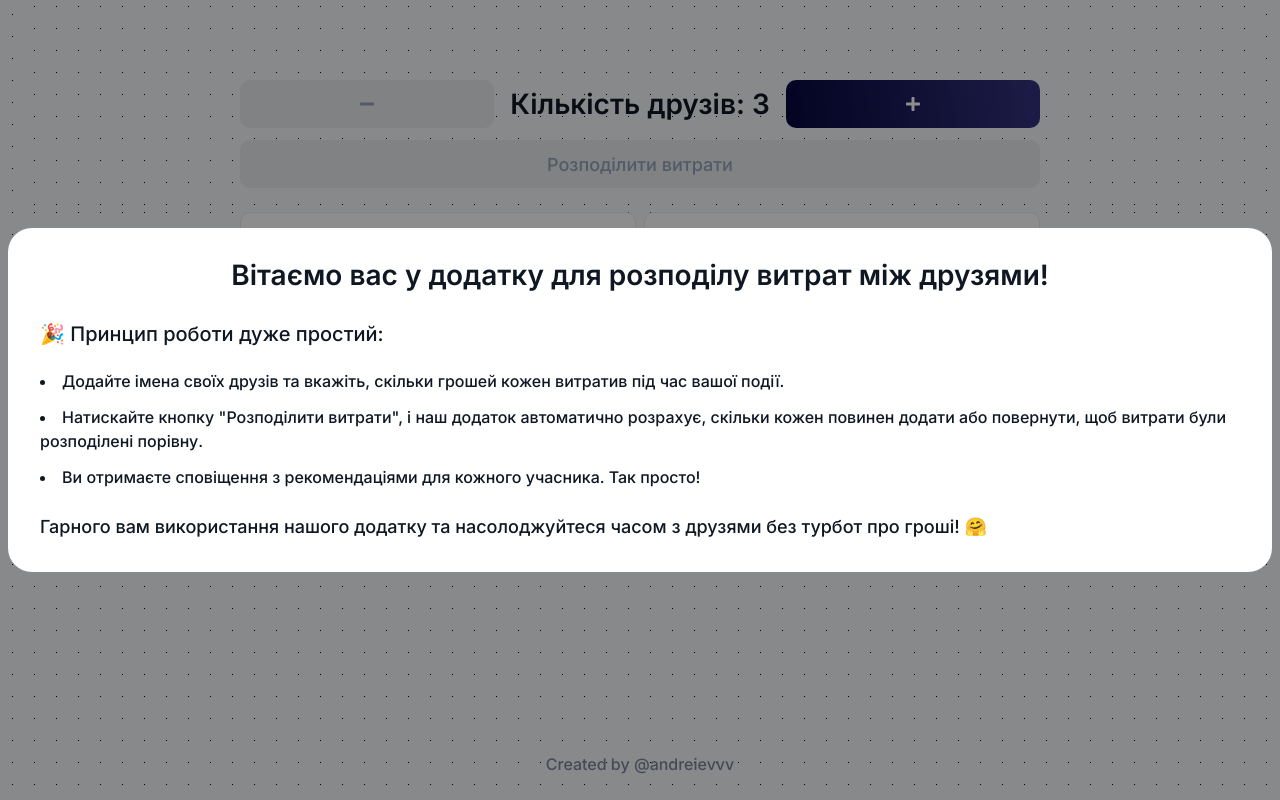
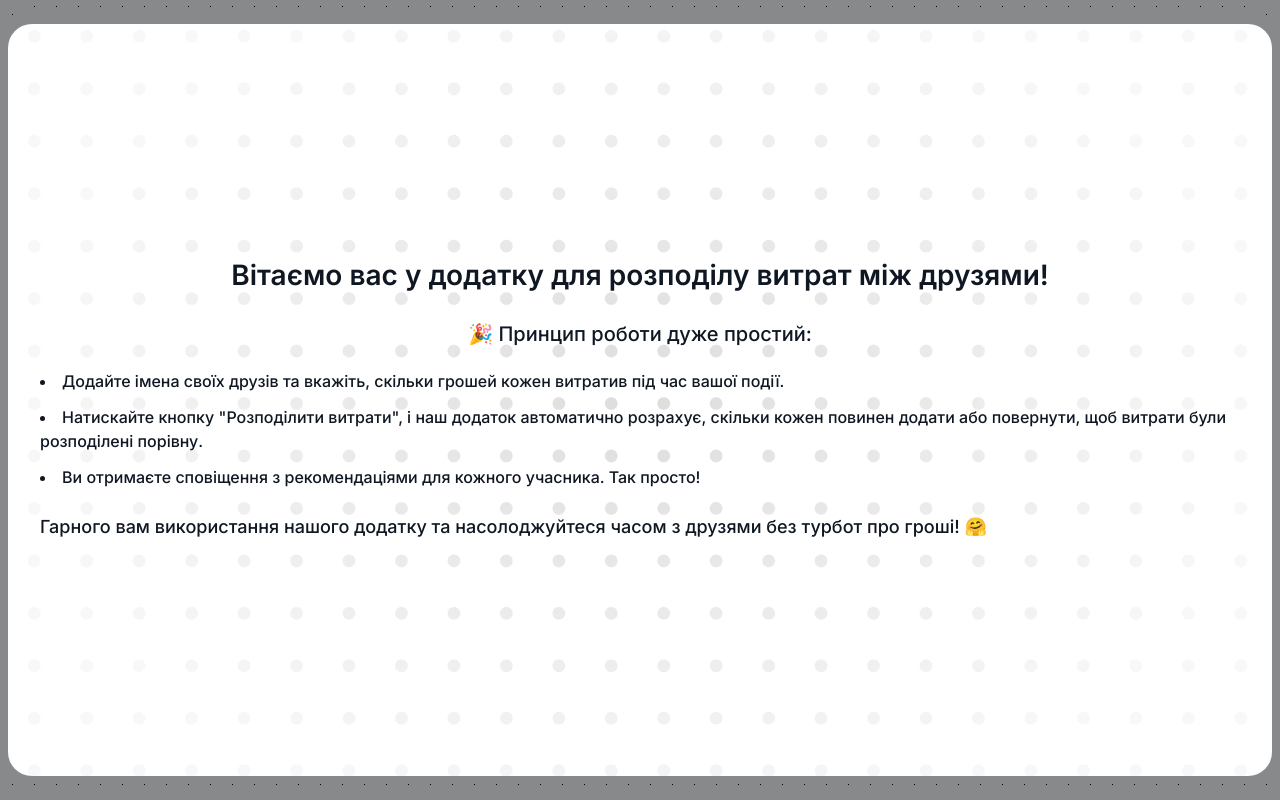
Before and after one commit to SlavaAndreievvvv/calculator, a Next.js app: page / in a window 1280 px wide. Built offline with nearby package versions, Linux system fonts and the light colour scheme.

Commit message:
⚡️ fix modal

```diff
--- a/src/ui/components/Popup/Popup.module.css
+++ b/src/ui/components/Popup/Popup.module.css
@@ -1,6 +1,6 @@
 .container {
   background-color: rgba(0, 0, 0, 0.447);
-  position: absolute;
+  position: fixed;
   inset: 0;
   display: flex;
   justify-content: center;
@@ -11,8 +11,14 @@
 
 .card {
   background-color: var(--color-white);
+  background-image: url("/modal-bg.png");
+  background-position: center;
+  background-repeat: no-repeat;
+  background-size: cover;
   padding: 24px 32px;
   border-radius: 24px;
+  height: calc(100vh - 48px);
+  overflow: auto;
 }
 @media (min-width: 768px) {
   .card {
--- a/src/ui/components/Popup/Popup.tsx
+++ b/src/ui/components/Popup/Popup.tsx
@@ -2,7 +2,7 @@
 
 import clsx from "clsx";
 import { motion } from "framer-motion";
-import { ReactNode, forwardRef, Ref } from "react";
+import { ReactNode, forwardRef, Ref, useEffect } from "react";
 import styles from "./Popup.module.css";
 
 export interface PopupProps {
@@ -10,14 +10,24 @@ export interface PopupProps {
   cardClassName?: string;
   children: ReactNode;
   isOpen?: boolean;
-  onClose?: () => void;
 }
 
 export const Popup = forwardRef(
   (
-    { className, cardClassName, children, isOpen = false, onClose }: PopupProps,
+    { className, cardClassName, children, isOpen = false }: PopupProps,
     ref: Ref<HTMLDivElement>
   ) => {
+    useEffect(() => {
+      if (isOpen) {
+        document.body.style.overflow = "hidden";
+      } else {
+        document.body.style.overflow = "visible";
+      }
+      return () => {
+        document.body.style.overflow = "visible";
+      };
+    }, [isOpen]);
+
     return isOpen ? (
       <div className={clsx(styles.container, className)}>
         <motion.div
@@ -30,7 +40,9 @@ export const Popup = forwardRef(
           {children}
         </motion.div>
       </div>
-    ) : null;
+    ) : (
+      <></>
+    );
   }
 );
 
--- a/src/ui/pages/HomePage/HomePage.tsx
+++ b/src/ui/pages/HomePage/HomePage.tsx
@@ -193,11 +193,7 @@ export const HomePage = () => {
           <HomePageResults results={results} />
         </Popup>
 
-        <Popup
-          onClose={() => setIsAboutPopupOpen(false)}
-          ref={aboutRef}
-          isOpen={isAboutPopupOpen}
-        >
+        <Popup ref={aboutRef} isOpen={isAboutPopupOpen}>
           <HomePageAbout />
         </Popup>
 
--- a/src/ui/pages/HomePage/components/About/HomePageAbout.module.css
+++ b/src/ui/pages/HomePage/components/About/HomePageAbout.module.css
@@ -1,12 +1,16 @@
 .container {
   width: 100%;
+  height: 100%;
+  display: flex;
+  flex-direction: column;
+  justify-content: center;
+  align-items: center;
 }
 
 .title {
   color: var(--color-n10);
   font-size: 20px;
   font-weight: 600;
-  text-align: center;
   margin-bottom: 24px;
 }
 @media (min-width: 768px) {
@@ -31,6 +35,7 @@
 @media (min-width: 768px) {
   .subtitle {
     font-size: 20px;
+    text-align: center;
   }
 }
 
--- a/tsconfig.json
+++ b/tsconfig.json
@@ -19,7 +19,8 @@
       }
     ],
     "paths": {
-      "@/*": ["./src/*"]
+      "@/*": ["./src/*"],
+      "@public/*": ["./public/*"]
     }
   },
   "include": ["next-env.d.ts", "**/*.ts", "**/*.tsx", ".next/types/**/*.ts"],
```
Also changed, not shown: public/modal-bg.png (added).
